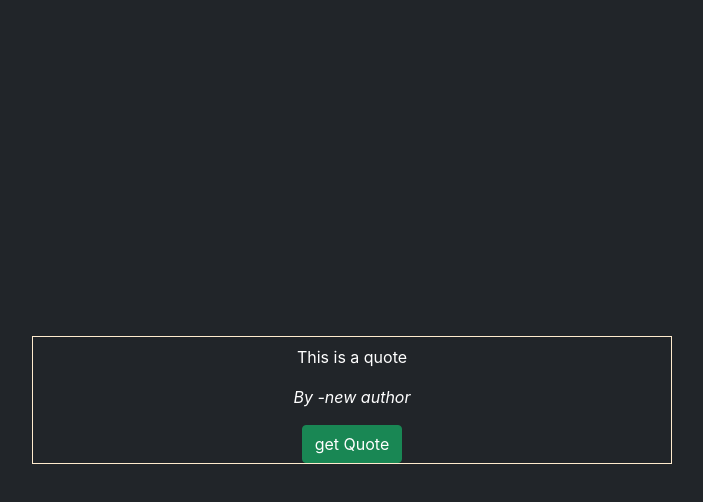
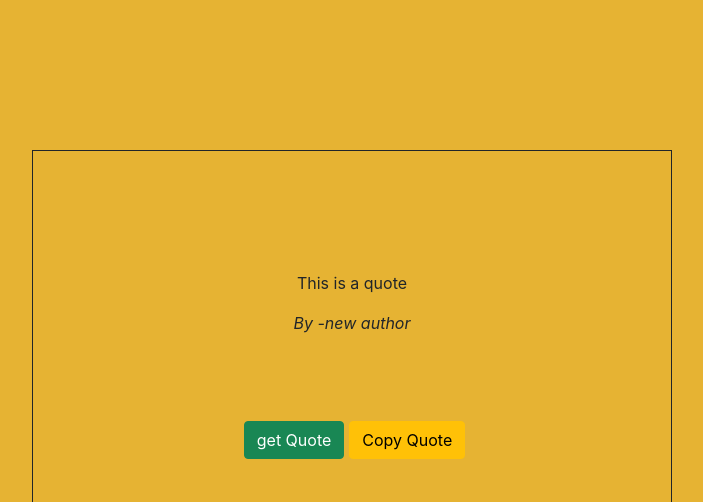
Before and after one commit to neeraj8931/Quote-React-app, a React (Create React App) app: page / in a window 1280 px wide. Shown: the top 502 px of the page, without its empty margins (288-991 px from the left). Built offline with nearby package versions, Linux system fonts and the light colour scheme.

Commit message:
Colors updated

```diff
--- a/src/App.css
+++ b/src/App.css
@@ -11,5 +11,15 @@
 .quote-box{
   width:50%;
   margin:0 auto;
-  border: 1px solid blanchedalmond;
+  border: 1px solid;
+  height:500px;
 }
+.quote-content{
+  padding:7rem 2rem;
+}
+a{
+  margin-left:5px;
+}
+.content-box{
+  height:150px;
+}
--- a/src/App.js
+++ b/src/App.js
@@ -1,13 +1,35 @@
-
+import React, { useState } from 'react';
 import './App.css';
 import Quote from './component/quote';
 
 function App() {
+  var backcolorArray = ['#FF6633', '#FFB399', '#FF33FF', '#FFFF99', '#00B3E6',
+		  '#E6B333', '#3366E6', '#999966', '#99FF99', '#B34D4D',
+
+    ];
+    var fontcolorArray = ['#FF99E6', '#CCFF1A', '#FF1A66', '#E6331A', '#33FFCC',
+		  '#66994D', '#B366CC', '#4D8000', '#B33300', '#CC80CC'];
+  let canvasColor;
+  let fontAndBorderColor;
+  let colorSchemas;
+  const [initialColors, setColors] = useState({
+    canvasColor:backcolorArray[Math.floor(1 + Math.random() * 9)],
+    fontAndBorderColor:fontcolorArray[Math.floor(1 + Math.random() * 9)]+"!important"
+});
+   let getColors=()=>{
+
+       colorSchemas={
+          backgroundColor:backcolorArray[Math.floor(1 + Math.random() * 9)],
+          color:fontcolorArray[Math.floor(1 + Math.random() * 9)]+"!important",
+          borderr: fontcolorArray[Math.floor(1 + Math.random() * 9)]+"!important"
+      }
+   }
+   getColors();
   return (
     <>
-    <div className="full-page bg-dark">
-        <div class="quote-box  text-white text-center">
-            <Quote></Quote>
+    <div className="full-page" style={{backgroundColor:initialColors.canvasColor, color:initialColors.fontAndBorderColor,border:"2px solid"+ initialColors.fontAndBorderColor}} >
+        <div class="quote-box text-center">
+            <Quote funct={setColors}></Quote>
         </div>
      </div>
 
--- a/src/component/QuoteContent.js
+++ b/src/component/QuoteContent.js
@@ -3,7 +3,7 @@ import React from 'react'
 export default function QuoteContent(props) {
     console.log(props.content + "Quote content")
     return (
-        <div>
+        <div className="content-box">
             <h3>{props.heading}</h3>
             <p>{props.content}</p>
             <p><em>By -{props.author}</em></p>
--- a/src/component/quote.js
+++ b/src/component/quote.js
@@ -2,14 +2,15 @@ import React, { useState } from 'react';
 import QuoteContent from './QuoteContent';
 const axios = require('axios').default;
 
-export default function Quote() {
+export default function Quote(props) {
     let content;
     let author;
     let fetchedQuote;
     const [initialQuote, setQuote] = useState({
         newquote:"This is a quote",
         newAuthor:"new author",
-        btntext:"get Quote"
+        btntext:"get Quote",
+        btnCopy:"Copy Quote"
     });
     const getQuote=()=>{
 
@@ -24,7 +25,8 @@ export default function Quote() {
           setQuote({
             newquote:content,
             newAuthor:author,
-            btntext:"New Quote"
+            btntext:"New Quote",
+            btnCopy:"Copy Quote"
           })
 
         })
@@ -40,11 +42,28 @@ export default function Quote() {
     }
 
     return (
-        <div>
-            <QuoteContent content={initialQuote.newquote} author={initialQuote.newAuthor}></QuoteContent>
+        <div className="quote-content">
+
+            <QuoteContent  content={initialQuote.newquote} author={initialQuote.newAuthor}></QuoteContent>
+            <div className="buttont-box">
             <a className="btn btn-success" onClick={()=>{
                 getQuote();
+              props.funct({
+                canvasColor:"#" + Math.floor(100000 + Math.random() * 900000),
+                fontAndBorderColor:"#" + Math.floor(100000 + Math.random() * 900000)
+            });
             }}>{initialQuote.btntext}</a>
+            <a className="btn btn-warning ml-1" onClick={()=>{
+               navigator.clipboard.writeText(initialQuote.newquote);
+               setQuote({
+                newquote:initialQuote.newquote,
+                newAuthor:initialQuote.newAuthor,
+                btntext:"New Quote",
+                btnCopy:"Copied"
+              })
+            }}>{initialQuote.btnCopy}</a>
+
+            </div>
         </div>
     )
 }
```
